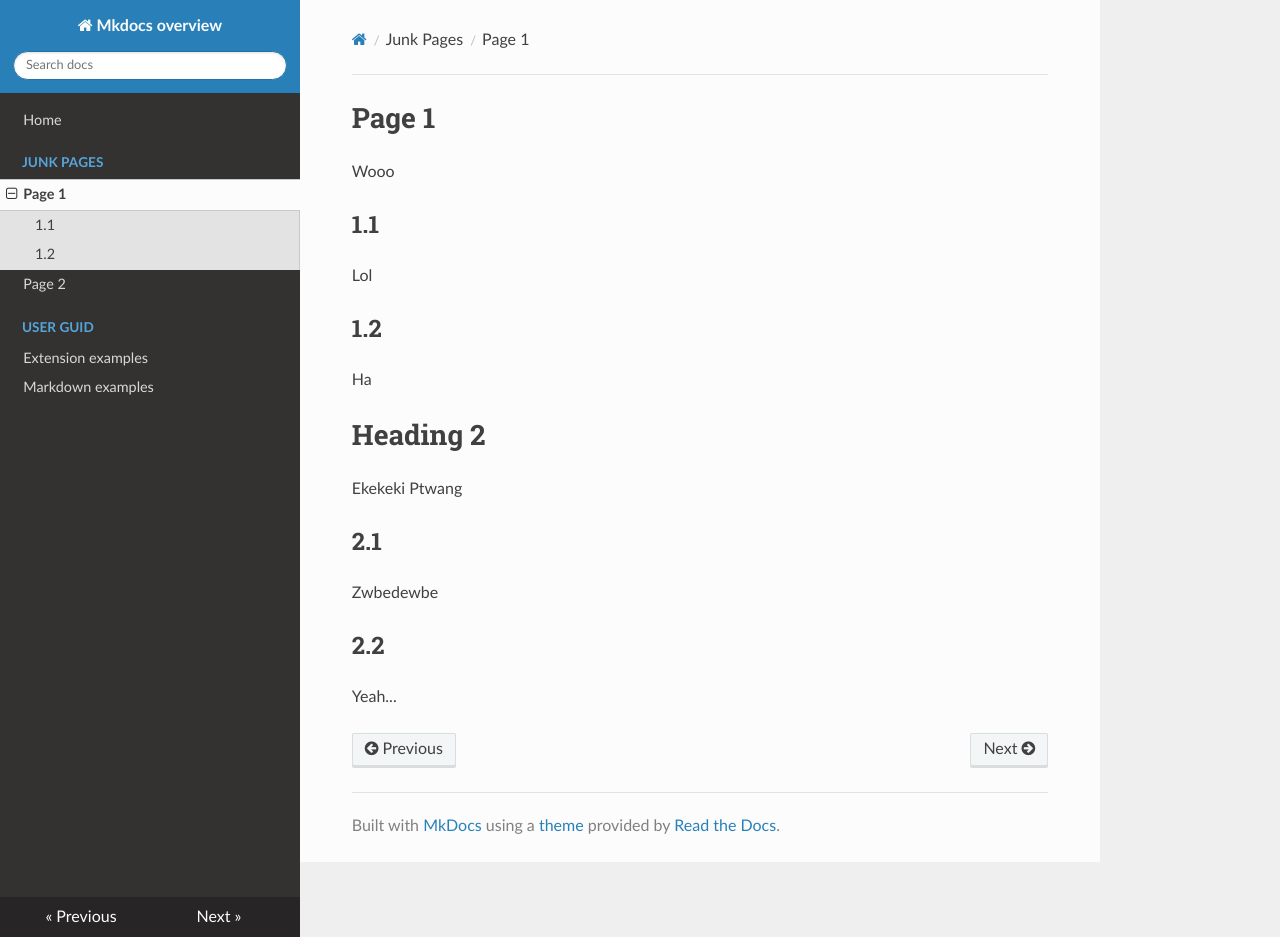
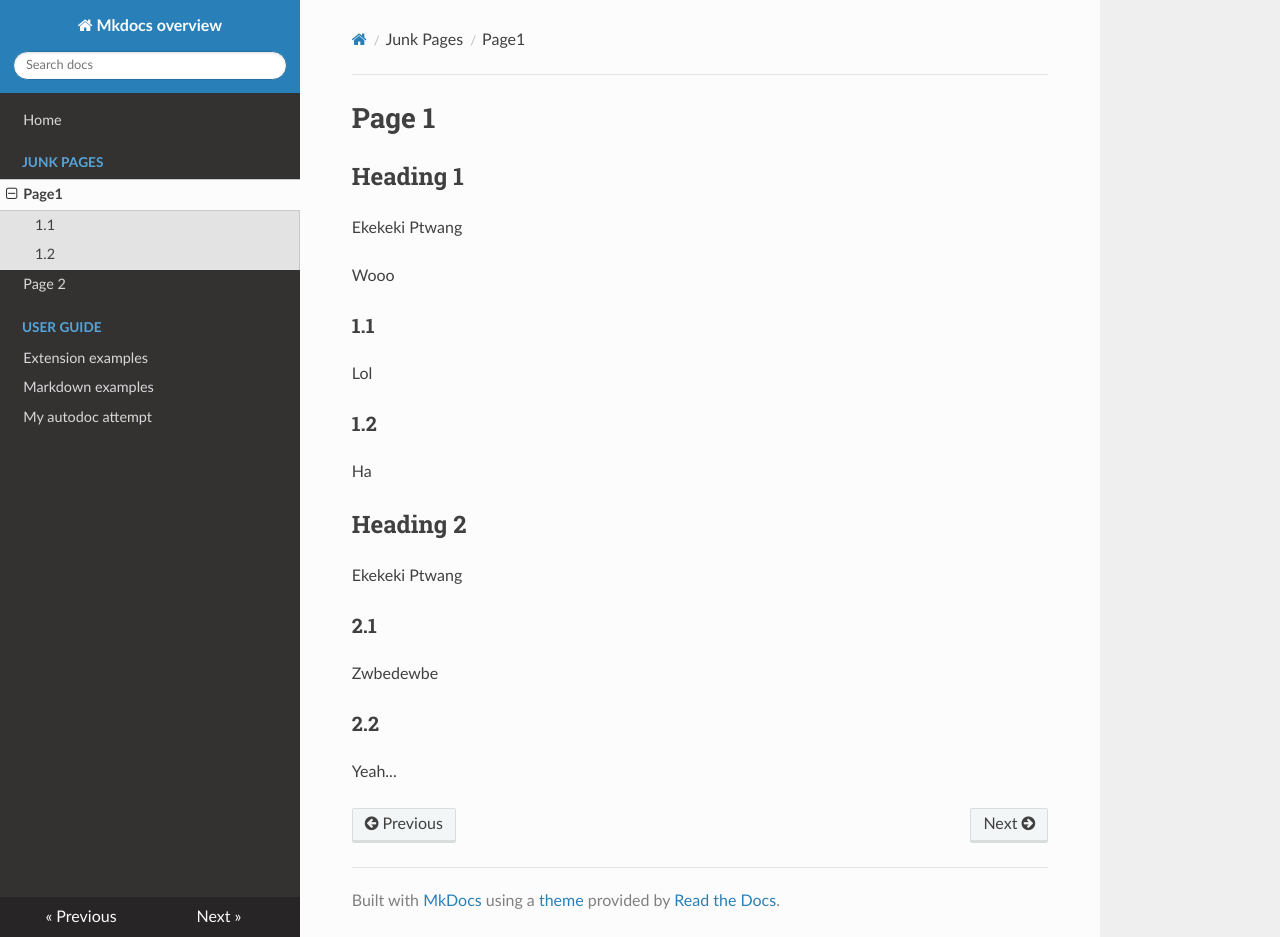
Before and after one commit to plasmatech8/Python-Mkdocs-Demo, an MkDocs documentation site: the page built from docs/page1.md, in a window 1280 px wide and 937 px high. Built offline with MkDocs 1.6.1, drawn with Linux system fonts in a browser that asks for light colours; nearby versions of some CDN libraries.

```diff
--- a/docs/page1.md
+++ b/docs/page1.md
@@ -1,18 +1,21 @@
-# Page 1
+<h1> Page 1 </h1>
+
+## Heading 1
+Ekekeki Ptwang
 
 Wooo
 
-## 1.1
+### 1.1
 Lol
 
-## 1.2
+### 1.2
 Ha
 
-# Heading 2
+## Heading 2
 Ekekeki Ptwang
 
-## 2.1
+### 2.1
 Zwbedewbe
 
-## 2.2
+### 2.2
 Yeah...
--- a/mkdocs.yml
+++ b/mkdocs.yml
@@ -4,9 +4,10 @@ nav:
   - Junk Pages: # <- Blank TOC category heading
     - 'page1.md'
     - 'page2.md'
-  - User Guid:
+  - User Guide:
     - 'extension examples.md'
     - 'markdown examples.md'
+  - 'my autodoc attempt.md'
 theme: readthedocs #mkdocs
 markdown_extensions:
   - pymdownx.tasklist
@@ -16,3 +17,8 @@ markdown_extensions:
   - pymdownx.details
   - pymdownx.caret
   - pymdownx.magiclink
+
+plugins:
+  - search
+  - hello-dolly
+  - dodoc
```
Also changed, not shown: docs/my autodoc attempt.md (added, +12 -0 lines).
